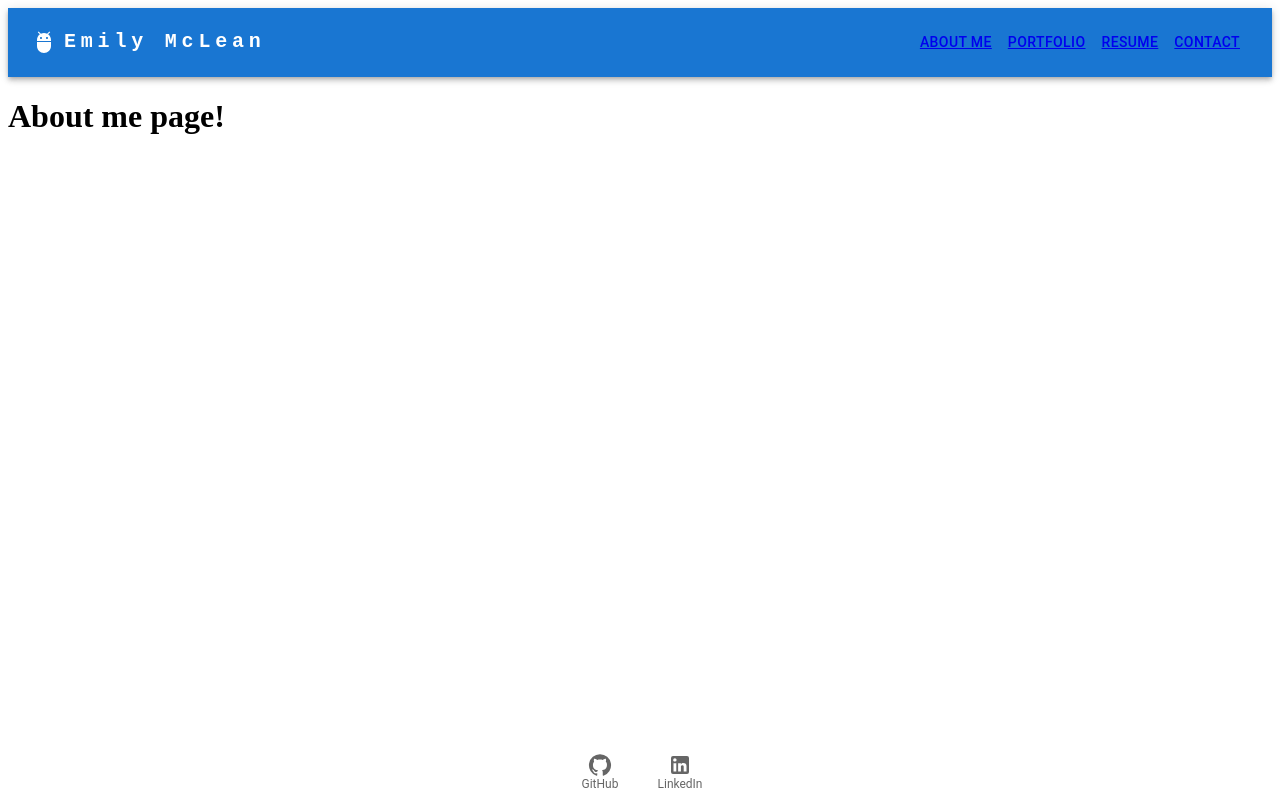
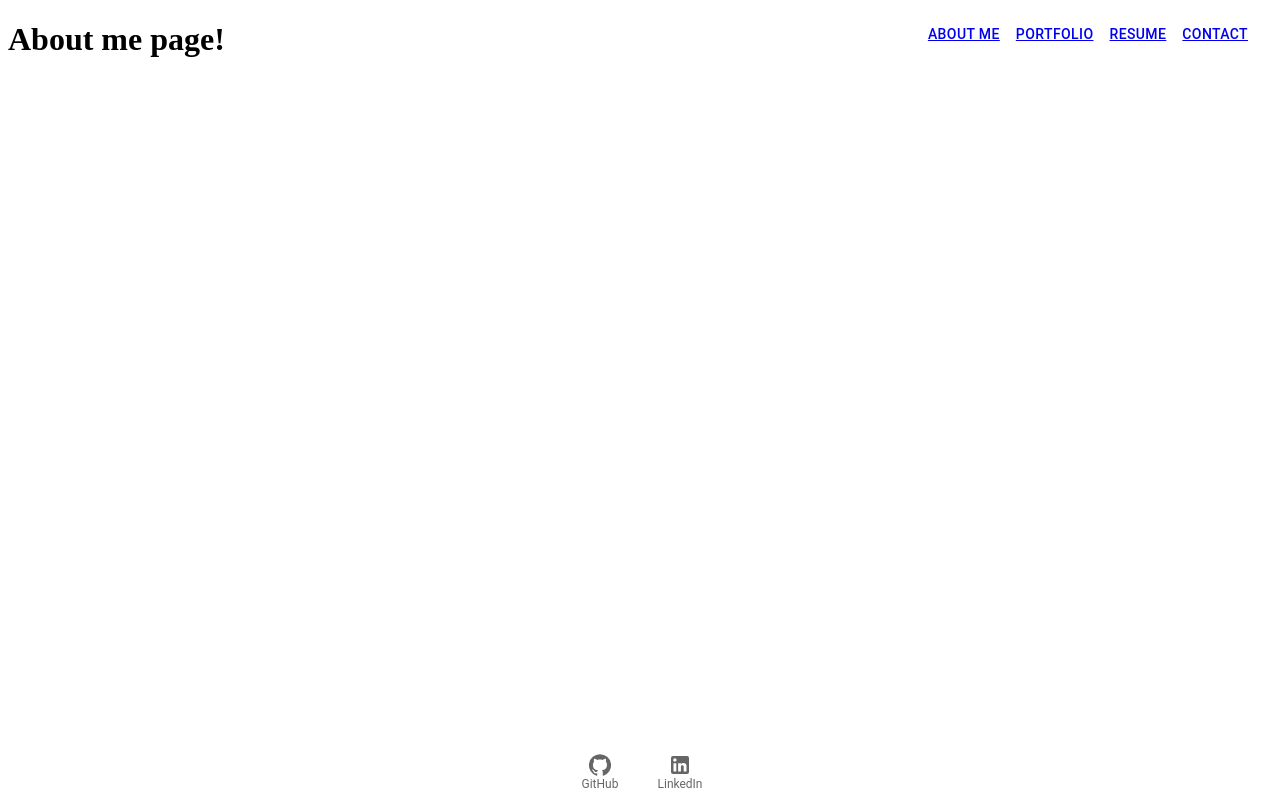
Before and after one commit to emilymclean94/mclean-portfolio, a Next.js app: page /about_me in a window 1280 px wide. Built offline with nearby package versions, Linux system fonts and the light colour scheme.

Commit message:
adjusting navbar style

```diff
--- a/src/app/components/Navbar.jsx
+++ b/src/app/components/Navbar.jsx
@@ -25,28 +25,10 @@
   };
 
   return (
-    <AppBar position="static">
+    <AppBar position="fixed" style={{ background: 'transparent', boxShadow: 'none'}}>
       <Container maxWidth="xl">
         <Toolbar disableGutters>
-          {/* Name fullsize page */}
-          <AdbIcon sx={{ display: { xs: "none", md: "flex" }, mr: 1 }} />
-          <Typography
-            variant="h6"
-            noWrap
-            component="a"
-            href="/"
-            sx={{
-              mr: 2,
-              display: { xs: "none", md: "flex" },
-              fontFamily: "monospace",
-              fontWeight: 700,
-              letterSpacing: ".3rem",
-              color: "inherit",
-              textDecoration: "none",
-            }}
-          >
-            Emily McLean
-          </Typography>
+
 
           {/* Appbar Full */}
           <Box sx={{ flexGrow: 1, display: { xs: "flex", md: "none" } }}>
@@ -104,26 +86,6 @@
             </Menu>
           </Box>
 
-          {/* Name mobile */}
-          <AdbIcon sx={{ display: { xs: "flex", md: "none" }, mr: 1 }} />
-          <Typography
-            variant="h5"
-            noWrap
-            component="a"
-            href=""
-            sx={{
-              mr: 2,
-              display: { xs: "flex", md: "none" },
-              flexGrow: 1,
-              fontFamily: "monospace",
-              fontWeight: 700,
-              letterSpacing: ".3rem",
-              color: "inherit",
-              textDecoration: "none",
-            }}
-          >
-            Emily McLean
-          </Typography>
 
           {/* Appbar full site */}
           <Box
```
